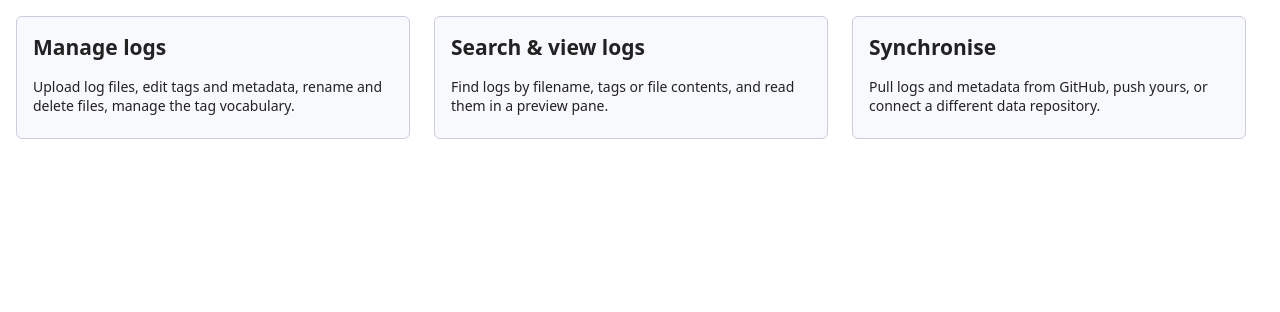
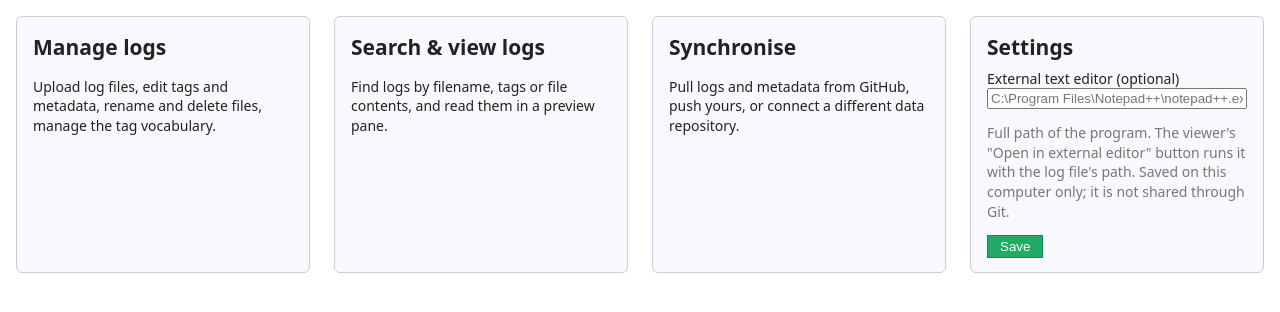
Before and after one commit to epremeaux/VendLog_App, a Flask app: page / in a window 1280 px wide. Shown: the part 41-353 px from the top of the page. Run offline with Flask 2, Linux system fonts and the light colour scheme; parts of the project's set-up code (start-up, migrations or seed data) failed here and were passed over.

Commit message:
Add external editor setting (Home) and Open in external editor button (viewer)
Co-authored-by: Copilot <223556219+Copilot@users.noreply.github.com>

```diff
--- a/app.py
+++ b/app.py
@@ -2,6 +2,8 @@
 from __future__ import annotations
 
 import json
+import subprocess
+import sys
 import time
 from pathlib import Path
 
@@ -144,6 +146,42 @@ def create_app(cfg: dict | None = None) -> Flask:
     def _preview_path():
         rel = request.args.get("path", "")
         return store.resolve(store.get(rel)["path"])
+
+    @app.get("/api/settings")
+    def get_settings():
+        return jsonify(external_editor=cfg.get("external_editor", ""))
+
+    @app.post("/api/settings")
+    def set_settings():
+        d = request.get_json(silent=True) or {}
+        path = str(d.get("external_editor", "")).strip().strip('"')
+        if path:
+            if "\n" in path or "\0" in path:
+                raise StoreError("Invalid path")
+            p = Path(path).expanduser()
+            if not p.exists():
+                raise StoreError("That program was not found: " + path)
+            if p.is_dir() and not (p.suffix == ".app" and sys.platform == "darwin"):
+                raise StoreError("Enter the path of the program itself (for example notepad++.exe), not a folder")
+        config.save_key("external_editor", path, Path(cfg.get("config_file") or config.CONFIG_FILE))
+        cfg["external_editor"] = path
+        return jsonify(external_editor=path)
+
+    @app.post("/api/open-external")
+    def open_external():
+        """Open a log in the configured editor. Only the program path and the file path are passed; no shell."""
+        exe = cfg.get("external_editor", "")
+        if not exe:
+            raise StoreError("No external editor is configured. Set one on the Home page.")
+        p = store.resolve(store.get((request.get_json(silent=True) or {}).get("path", ""))["path"])
+        cmd = ["open", "-a", exe, str(p)] if exe.endswith(".app") else [exe, str(p)]
+        try:
+            subprocess.Popen(cmd, close_fds=True, stdin=subprocess.DEVNULL,
+                             stdout=subprocess.DEVNULL, stderr=subprocess.DEVNULL)
+        except OSError as e:
+            raise StoreError(f"Could not start the editor: {e}")
+        print(f"Opened {p.name} in {exe}", flush=True)
+        return jsonify(ok=True)
 
     @app.get("/api/image")
     def api_image():
--- /dev/null
+++ b/static/home.js
@@ -0,0 +1,19 @@
+"use strict";
+
+const $ = id => document.getElementById(id);
+
+api("/api/settings").then(s => { $("editor-path").value = s.external_editor || ""; }).catch(() => {});
+
+$("editor-save").onclick = async () => {
+  const msg = $("editor-msg");
+  msg.className = "muted";
+  msg.textContent = "Saving\u2026";
+  try {
+    const s = await api("/api/settings", { method: "POST", json: { external_editor: $("editor-path").value } });
+    $("editor-path").value = s.external_editor;
+    msg.textContent = s.external_editor ? "Saved." : "Saved. No external editor.";
+  } catch (e) {
+    msg.className = "error";
+    msg.textContent = e.message;
+  }
+};
--- a/templates/home.html
+++ b/templates/home.html
@@ -13,5 +13,18 @@
     <h2>Synchronise</h2>
     <p>Pull logs and metadata from GitHub, push yours, or connect a different data repository.</p>
   </a>
+  <section class="card settings">
+    <h2>Settings</h2>
+    <label class="field">External text editor (optional)
+      <input id="editor-path" placeholder="C:\Program Files\Notepad++\notepad++.exe" autocomplete="off">
+    </label>
+    <p class="muted">Full path of the program. The viewer's "Open in external editor" button runs it with the log file's path.
+      Saved on this computer only; it is not shared through Git.</p>
+    <div class="row">
+      <button type="button" id="editor-save" class="primary">Save</button>
+      <span id="editor-msg" class="muted"></span>
+    </div>
+  </section>
 </main>
 {% endblock %}
+{% block scripts %}<script src="{{ url_for('static', filename='home.js') }}"></script>{% endblock %}
--- a/templates/search.html
+++ b/templates/search.html
@@ -24,6 +24,7 @@
       <div class="preview-head">
         <strong id="pv-name"></strong>
         <span class="muted" id="pv-info"></span>
+        <button type="button" id="pv-external" title="Open this file in the external editor set on the Home page">Open in external editor</button>
       </div>
       <details id="pv-meta-box" open>
       <summary>Details &amp; tags</summary>
```
Also changed, not shown: static/search.js (+10 -0 lines), tests/test_search.py (+30 -0 lines), vendlog/config.py (+12 -0 lines), README.md.
